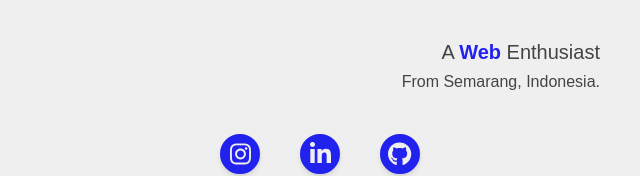
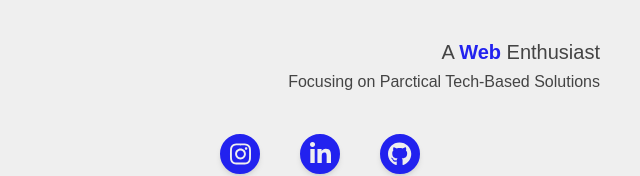
Before and after one commit to santamaaa/profile-page, a React (Create React App) app: page / in a window 1280 px wide. Shown: the part 170-346 px from the top of the page, without its empty margins (320-960 px from the left). Built offline with nearby package versions, Linux system fonts and the light colour scheme.

Commit message:
adjustment

```diff
--- a/src/App.js
+++ b/src/App.js
@@ -14,7 +14,7 @@ function App() {
                 <h1 className="mt-2 md:mt-4 text-3xl md:text-5xl font-bold">I'm <span className="text-myblue">Santamaaa</span></h1>
                 <div className="mt-4 md:mt-8 text-right">
                     <p className="text-base md:text-xl">A <Roles /> Enthusiast</p>
-                    <p className="mt-0.5 md:mt-1 text-xs md:text-base">From Semarang, Indonesia.</p>
+                    <p className="mt-0.5 md:mt-1 text-xs md:text-base">Focusing on Parctical Tech-Based Solutions</p>
                 </div>
             </div>
 
```
